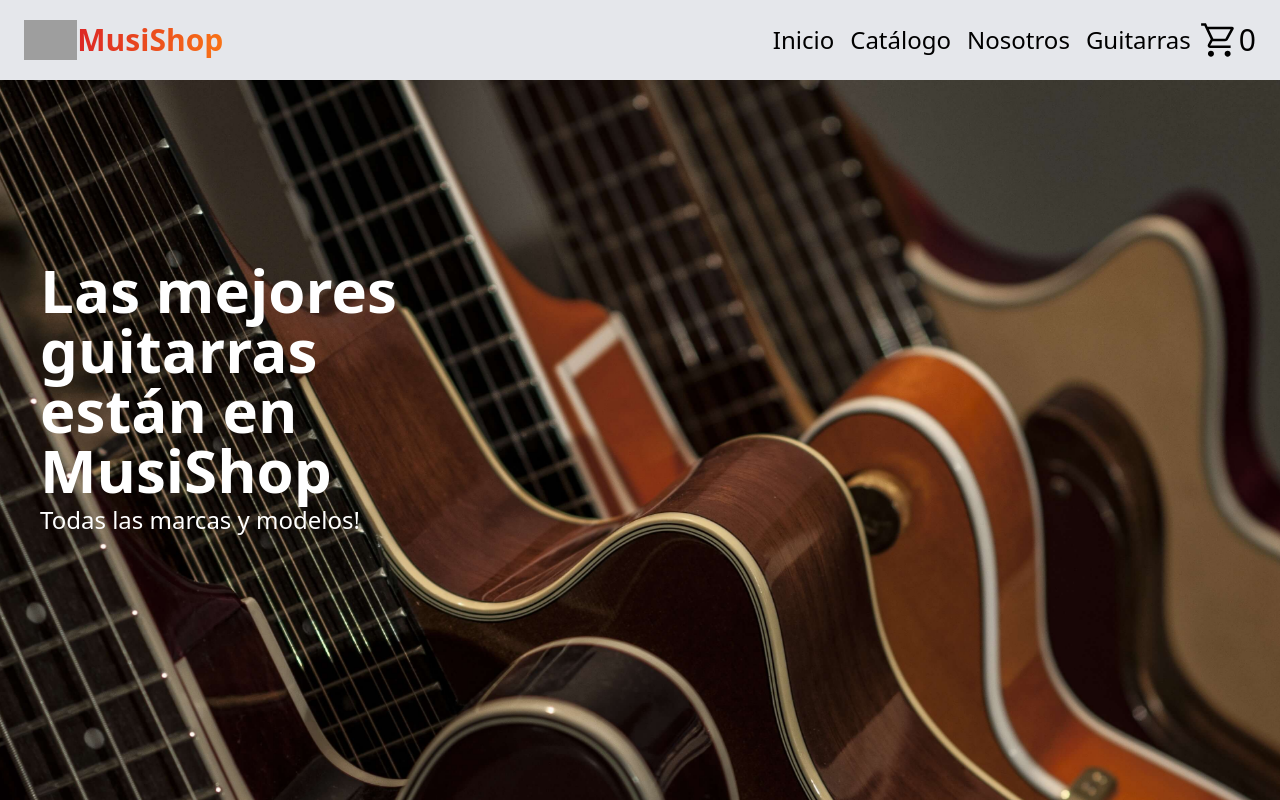
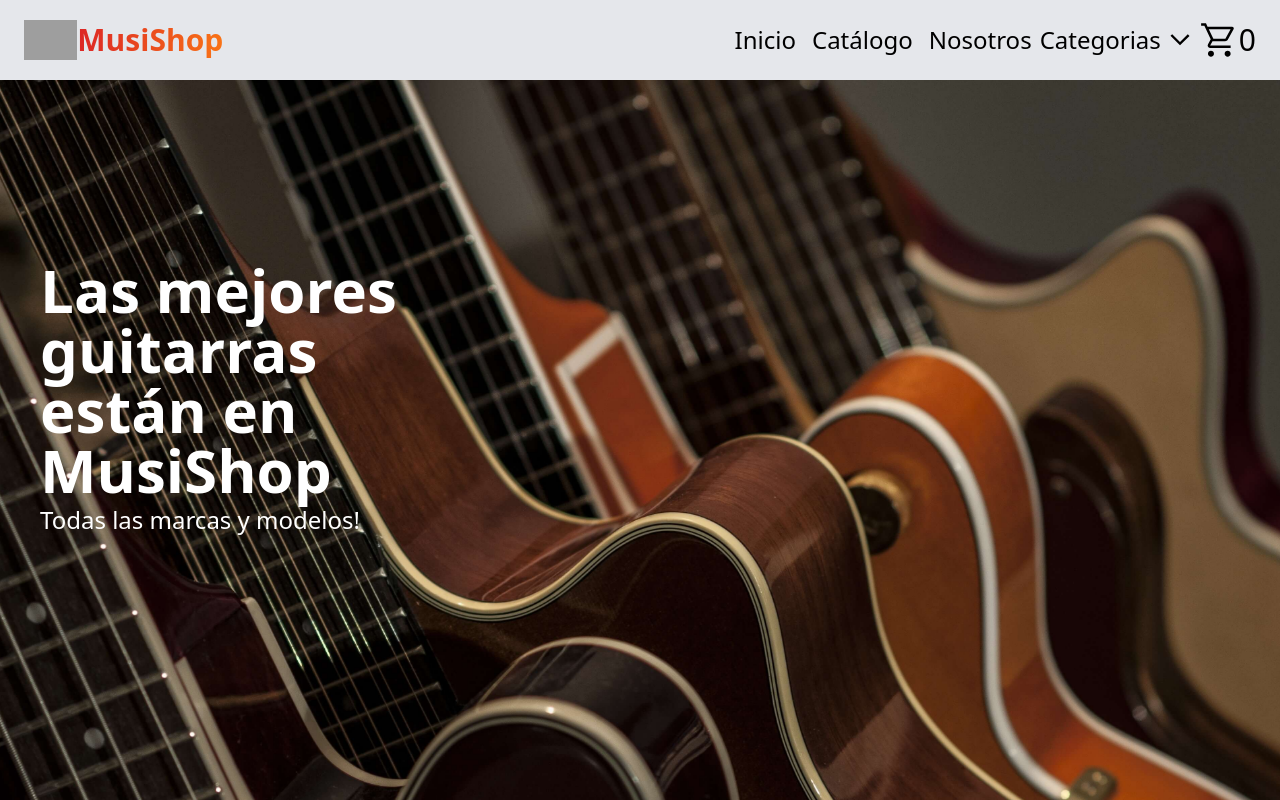
Before and after one commit to gonza-moreno/pf-react, a React (Vite) app: page / in a window 1280 px wide. Shown: the top 800 px of the page. Built offline with nearby package versions, Linux system fonts and the light colour scheme; grey boxes are pictures that could not be loaded.

Commit message:
agregando dropdown de categorias

```diff
--- /dev/null
+++ b/src/components/navbar/DropDown.jsx
@@ -0,0 +1,54 @@
+import React, { useState } from "react";
+import { Link } from "react-router-dom";
+import arrowDown from "../../assets/svg/arrow-down.svg";
+
+const DropDown = () => {
+  const [open, setOpen] = useState(false);
+
+  const handleClick = () => {
+    setOpen(!open);
+  };
+
+  const closeDropDown = () => {
+    setOpen(false);
+  };
+
+  return (
+    <div className="flex flex-col justify-center text-2xl relative">
+      <span
+        className="hover:cursor-pointer z-20 hover:text-orange-600 duration-300 flex items-center"
+        onClick={handleClick}
+      >
+        Categorias
+        <img
+          src={arrowDown}
+          alt="arrow down icon"
+          className={`max-w-[38px] ${open ? "rotate-180" : ""} duration-300`}
+        />
+      </span>
+      <div
+        className={`${
+          open ? "block" : "hidden"
+        } flex flex-col items-center absolute bottom-[-9rem] bg-[#e5e7eb] rounded-md z-10`}
+      >
+        <Link to={"categorias/guitarras"} onClick={closeDropDown}>
+          <li className="hover:cursor-pointer text-2xl text-semibold text-right md:mx-2 my-2 hover:text-orange-600 duration-300">
+            Guitarras
+          </li>
+        </Link>
+        <Link to={"categorias/baterias"} onClick={closeDropDown}>
+          <li className="hover:cursor-pointer text-2xl text-semibold text-right md:mx-2 my-2 hover:text-orange-600 duration-300">
+            Baterias
+          </li>
+        </Link>
+        <Link to={"categorias/bajos"} onClick={closeDropDown}>
+          <li className="hover:cursor-pointer text-2xl text-semibold text-right md:mx-2 my-2 hover:text-orange-600 duration-300">
+            Bajos
+          </li>
+        </Link>
+      </div>
+    </div>
+  );
+};
+
+export default DropDown;
--- a/src/components/navbar/Navbar.jsx
+++ b/src/components/navbar/Navbar.jsx
@@ -2,6 +2,7 @@ import { React, useState } from "react";
 import { Link } from "react-router-dom";
 import Logo from "./Logo";
 import CartWidget from "./CartWidget";
+import DropDown from "./DropDown";
 
 import menu from "../../assets/svg/menu.svg";
 import close from "../../assets/svg/close.svg";
@@ -51,11 +52,7 @@ const NavBar = () => {
               </Link>
             );
           })}
-          <Link to={"categorias/guitarras"}>
-            <li className="hover:cursor-pointer text-2xl text-semibold text-right md:mx-2 my-2 hover:text-orange-600 duration-300">
-              Guitarras
-            </li>
-          </Link>
+          <DropDown />
         </ul>
         <CartWidget />
       </div>
```
Also changed, not shown: src/assets/svg/arrow-down.svg (added).
